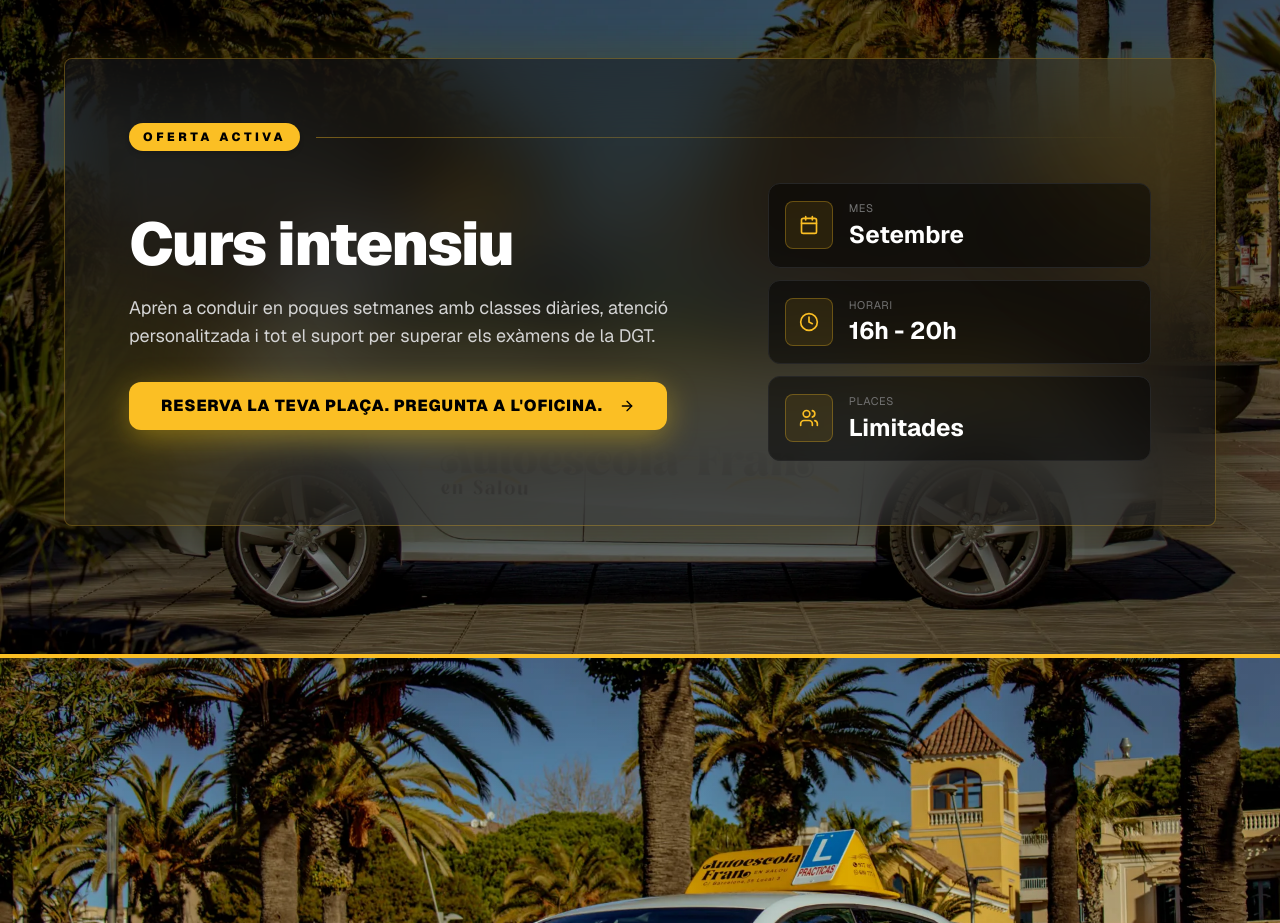
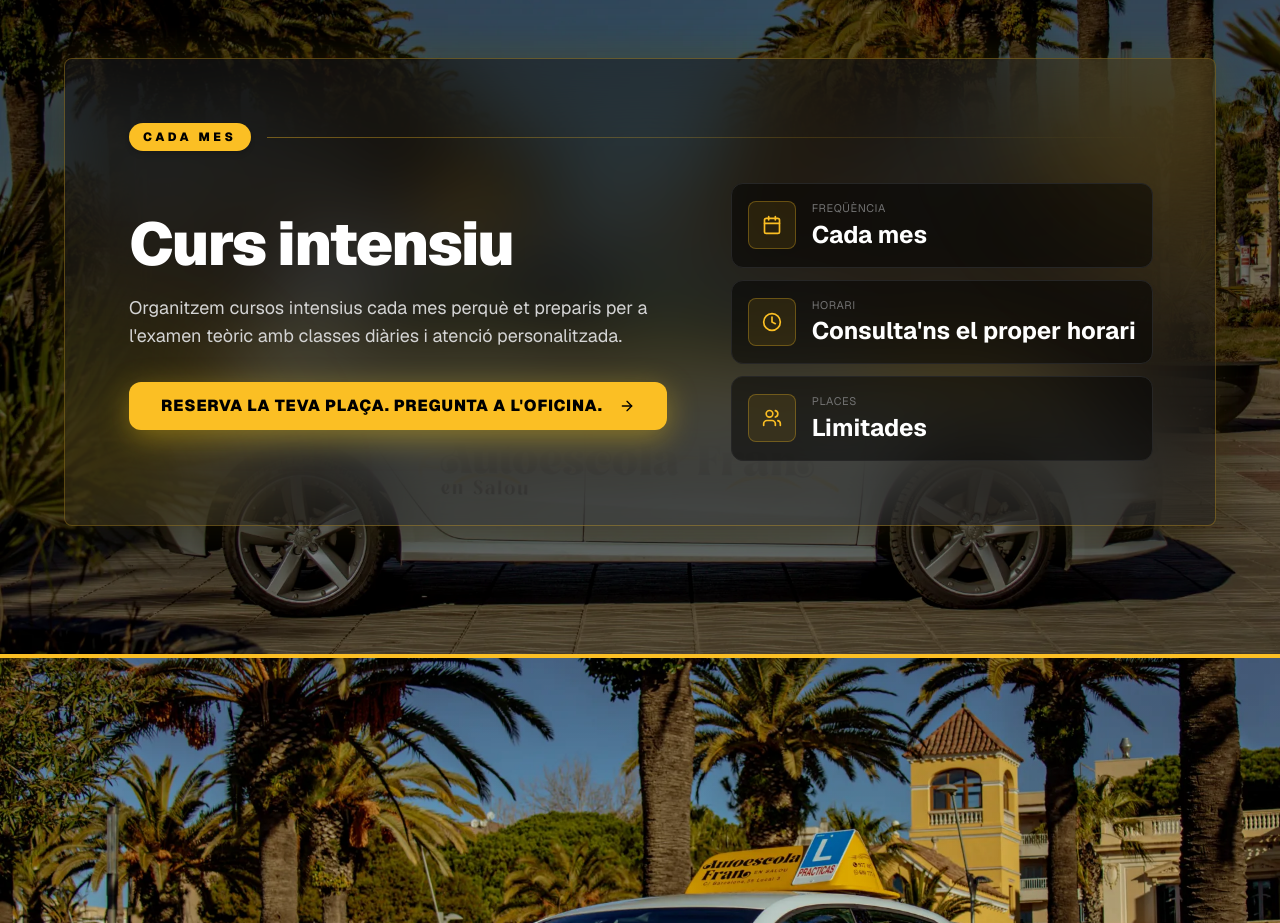
Before and after one commit to vela91/autoescuela-fran, a Next.js app: page / in a window 1280 px wide. Shown: the part 920-1843 px from the top of the page. Built offline with nearby package versions, Linux system fonts and the light colour scheme; no server answers.

Commit message:
Make intensive course messaging evergreen
Co-authored-by: vela91 <59480182+vela91@users.noreply.github.com>

```diff
--- a/app/curso-intensivo/page.tsx
+++ b/app/curso-intensivo/page.tsx
@@ -12,7 +12,7 @@ import Link from 'next/link'
 
 const translations = {
   ca: {
-    title: "Curs Intensiu de Setembre - Inscripcions Obertes!",
+    title: "Curs intensiu cada mes",
     subtitle: "Prepara't per a l'examen teòric amb classes diàries",
     description: "Els nostres cursos intensius estan dissenyats per a persones que necessiten obtenir el carnet de conduir ràpidament. Amb classes diàries i professors experts, maximitzem el teu aprenentatge en el mínim temps possible.",
     nextCourse: "Pròxim Curs",
@@ -71,12 +71,12 @@ const translations = {
         description: "Presenta't a l'examen oficial quan estiguis preparat"
       }
     ],
-    cta: "Reserva la teva plaça per al curs de setembre",
+    cta: "Reserva la teva plaça per al proper curs intensiu",
     ctaButton: "PREGUNTA A L'OFICINA",
     testimonialTitle: "Testimonis dels Nostres Alumnes"
   },
   es: {
-    title: "Curso Intensivo de Septiembre - ¡Inscripciones Abiertas!",
+    title: "Curso intensivo cada mes",
     subtitle: "Prepárate para el examen teórico con clases diarias",
     description: "Nuestros cursos intensivos están diseñados para personas que necesitan obtener el carnet de conducir rápidamente. Con clases diarias y profesores expertos, maximizamos tu aprendizaje en el mínimo tiempo posible.",
     nextCourse: "Próximo Curso",
@@ -135,12 +135,12 @@ const translations = {
         description: "Preséntate al examen oficial cuando estés preparado"
       }
     ],
-    cta: "Reserve su plaza para el curso de septiembre",
+    cta: "Reserve su plaza para el próximo curso intensivo",
     ctaButton: "PREGUNTE EN LA OFICINA",
     testimonialTitle: "Testimonios de Nuestros Alumnos"
   },
   en: {
-    title: "September Intensive Course - Registrations Open!",
+    title: "Intensive course every month",
     subtitle: "Prepare for the theory exam with daily classes",
     description: "Our intensive courses are designed for people who need to get their driver's license quickly. With daily classes and expert teachers, we maximize your learning in the minimum time possible.",
     nextCourse: "Next Course",
@@ -199,7 +199,7 @@ const translations = {
         description: "Take the official exam when you're ready"
       }
     ],
-    cta: "Reserve your spot for the September course",
+    cta: "Reserve your spot in the next intensive course",
     ctaButton: "ASK AT THE OFFICE",
     testimonialTitle: "Testimonials from Our Students"
   }
--- a/app/page.tsx
+++ b/app/page.tsx
@@ -41,18 +41,18 @@ const translations = {
     heroSecondaryButton: "Parla amb nosaltres",
     quickAccessButton: "TEVES NOTES D'EXAMEN",
     intensiveBanner: {
-      title: "Curs intensiu de setembre - 16h a 20h",
+      title: "Curs intensiu cada mes",
       cta: "Reserva la teva plaça. Pregunta a l'oficina.",
     },
     intensiveCourse: {
-      label: "Oferta activa",
+      label: "Cada mes",
       title: "Curs intensiu",
       description:
-        "Aprèn a conduir en poques setmanes amb classes diàries, atenció personalitzada i tot el suport per superar els exàmens de la DGT.",
-      monthLabel: "Mes",
-      monthValue: "Setembre",
+        "Organitzem cursos intensius cada mes perquè et preparis per a l'examen teòric amb classes diàries i atenció personalitzada.",
+      frequencyLabel: "Freqüència",
+      frequencyValue: "Cada mes",
       scheduleLabel: "Horari",
-      scheduleValue: "16h - 20h",
+      scheduleValue: "Consulta'ns el proper horari",
       placesLabel: "Places",
       placesValue: "Limitades",
       cta: "Reserva la teva plaça. Pregunta a l'oficina.",
@@ -123,18 +123,18 @@ const translations = {
     heroSecondaryButton: "Habla con nosotros",
     quickAccessButton: "TUS NOTAS DE EXAMEN",
     intensiveBanner: {
-      title: "Curso intensivo de septiembre - 16h a 20h",
+      title: "Curso intensivo cada mes",
       cta: "Reserve su plaza. Pregunte en la oficina.",
     },
     intensiveCourse: {
-      label: "Oferta activa",
+      label: "Cada mes",
       title: "Curso intensivo",
       description:
-        "Aprende a conducir en pocas semanas con clases diarias, atención personalizada y todo el apoyo para superar los exámenes de la DGT.",
-      monthLabel: "Mes",
-      monthValue: "Septiembre",
+        "Organizamos cursos intensivos cada mes para que te prepares para el examen teórico con clases diarias y atención personalizada.",
+      frequencyLabel: "Frecuencia",
+      frequencyValue: "Cada mes",
       scheduleLabel: "Horario",
-      scheduleValue: "16h - 20h",
+      scheduleValue: "Consulta el próximo horario",
       placesLabel: "Plazas",
       placesValue: "Limitadas",
       cta: "Reserve su plaza. Pregunte en la oficina.",
@@ -205,18 +205,18 @@ const translations = {
     heroSecondaryButton: "Talk to us",
     quickAccessButton: "YOUR EXAM RESULTS",
     intensiveBanner: {
-      title: "September intensive course - 4pm to 8pm",
+      title: "Intensive course every month",
       cta: "Reserve your spot. Ask at the office.",
     },
     intensiveCourse: {
-      label: "Active offer",
+      label: "Every month",
       title: "Intensive course",
       description:
-        "Learn to drive in a few weeks with daily classes, personalised support and everything you need to pass the official DGT exams.",
-      monthLabel: "Month",
-      monthValue: "September",
+        "We run intensive courses every month to help you prepare for the theory exam with daily classes and personalised support.",
+      frequencyLabel: "Frequency",
+      frequencyValue: "Every month",
       scheduleLabel: "Schedule",
-      scheduleValue: "4pm - 8pm",
+      scheduleValue: "Ask us about the next schedule",
       placesLabel: "Spots",
       placesValue: "Limited",
       cta: "Reserve your spot. Ask at the office.",
@@ -446,8 +446,8 @@ export default function HomePage() {
                     {[
                       {
                         icon: Calendar,
-                        label: t.intensiveCourse.monthLabel,
-                        value: t.intensiveCourse.monthValue,
+                        label: t.intensiveCourse.frequencyLabel,
+                        value: t.intensiveCourse.frequencyValue,
                       },
                       {
                         icon: Clock,
```
